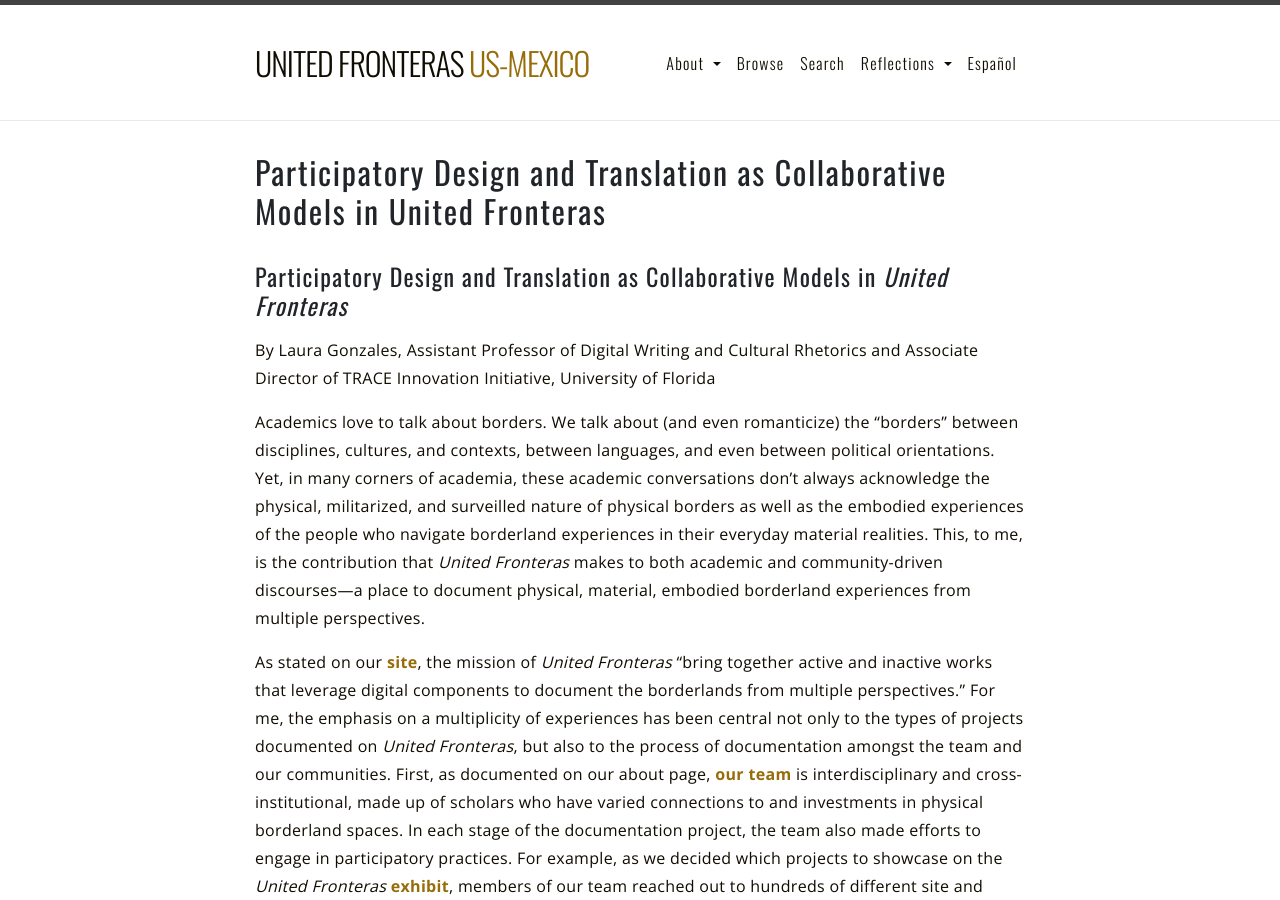
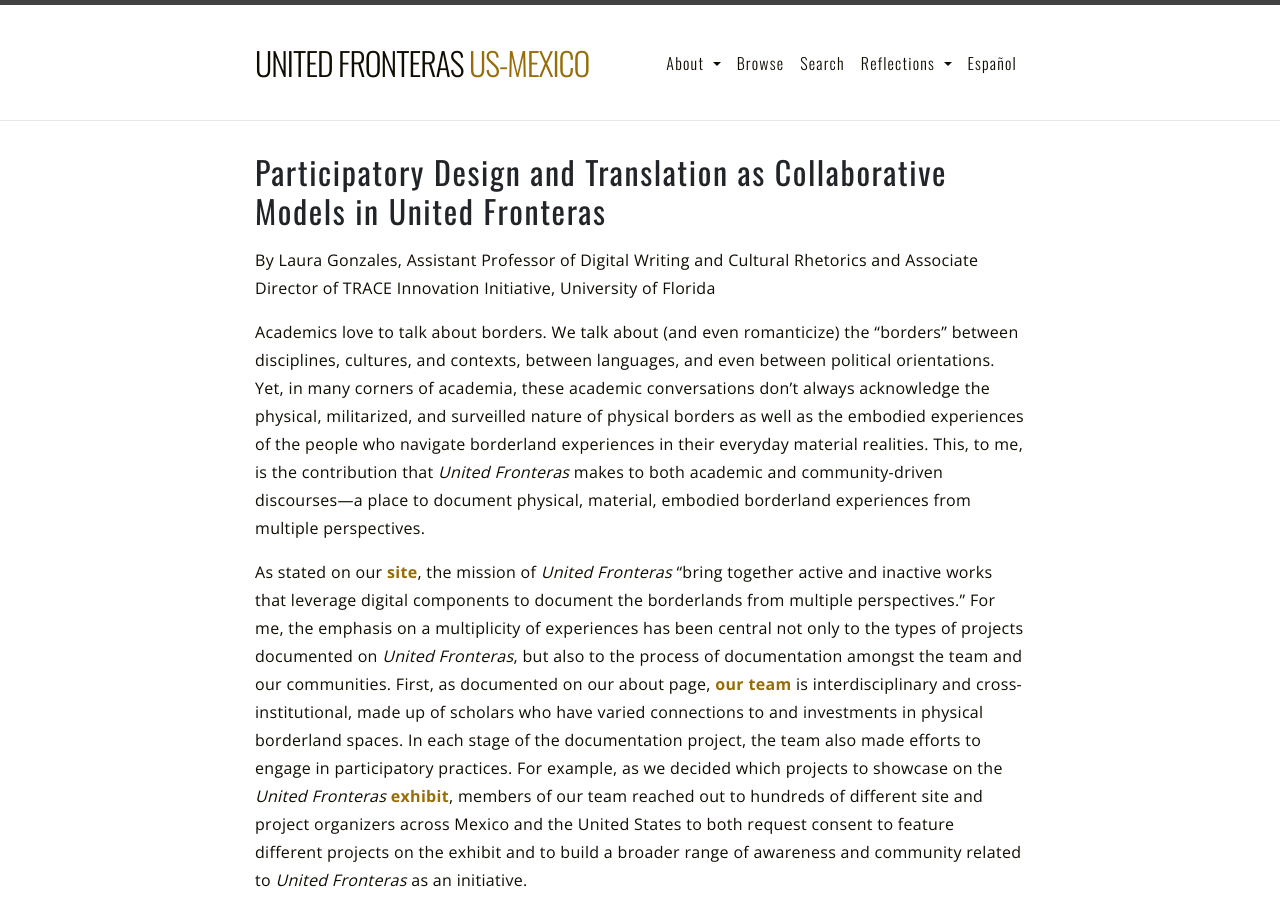
Before and after one commit to unitedfronteras/ufexhibition_mexusa, a Jekyll site: the page built from _reflections/gonzales.md, in a window 1280 px wide and 900 px high. Built offline with Jekyll 4.4.1, drawn with Linux system fonts in a browser that asks for light colours.

Commit message:
Update gonzales.md

```diff
--- a/_reflections/gonzales.md
+++ b/_reflections/gonzales.md
@@ -4,10 +4,7 @@ title: "Participatory Design and Translation as Collaborative Models in United F
 permalink: /reflections/gonzales/
 ---
 
-### Participatory Design and Translation as Collaborative Models in *United Fronteras*
-
-By Laura Gonzales,
-Assistant Professor of Digital Writing and Cultural Rhetorics and Associate Director of TRACE Innovation Initiative, University of Florida
+By Laura Gonzales, Assistant Professor of Digital Writing and Cultural Rhetorics and Associate Director of TRACE Innovation Initiative, University of Florida
 
 Academics love to talk about borders. We talk about (and even romanticize) the “borders” between disciplines, cultures, and contexts, between languages, and even between political orientations. Yet, in many corners of academia, these academic conversations don’t always acknowledge the physical, militarized, and surveilled nature of physical borders as well as the embodied experiences of the people who navigate borderland experiences in their everyday material realities. This, to me, is the contribution that *United Fronteras* makes to both academic and community-driven discourses—a place to document physical, material, embodied borderland experiences from multiple perspectives.
 
```
